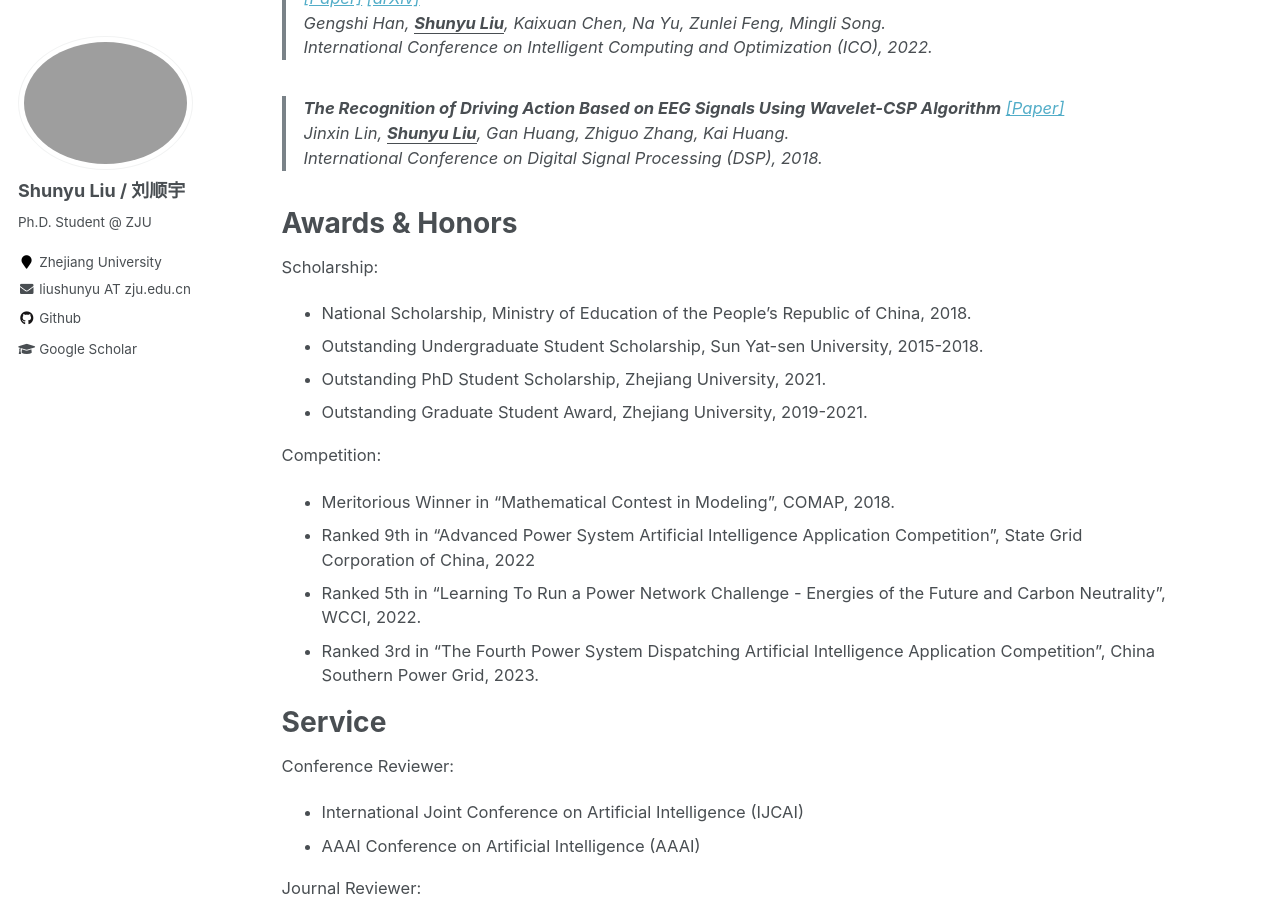
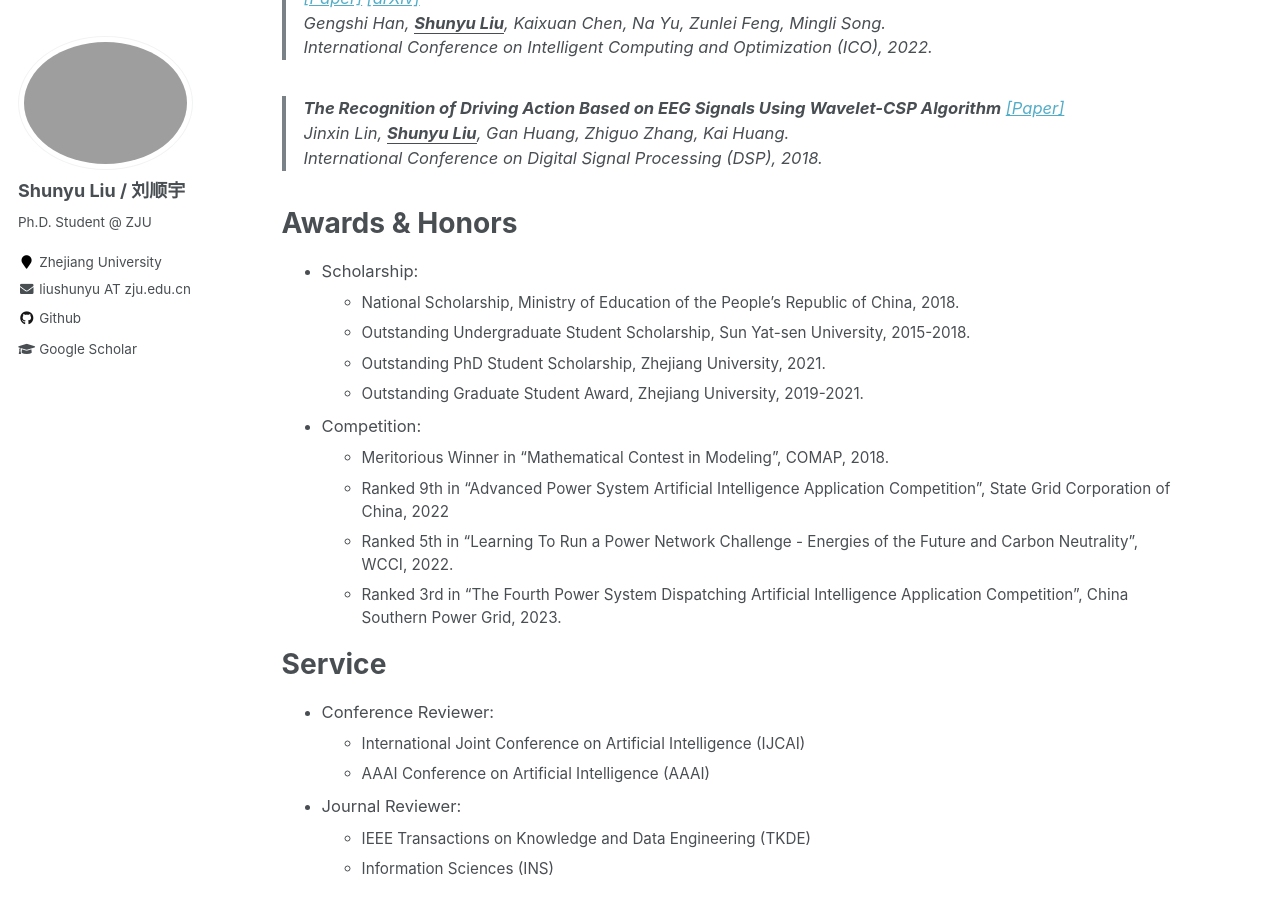
Before and after one commit to liushunyu/liushunyu.github.io, a Jekyll site: the page built from _pages/about.md, in a window 1280 px wide and 900 px high, scrolled down 1197 px. Built offline with Jekyll 4.4.1, drawn with Linux system fonts in a browser that asks for light colours.

Commit message:
Update about.md

```diff
--- a/_pages/about.md
+++ b/_pages/about.md
@@ -53,26 +53,26 @@ Selected Publications
 Awards & Honors
 ======
 
-Scholarship:
-- National Scholarship, Ministry of Education of the People's Republic of China, 2018.
-- Outstanding Undergraduate Student Scholarship, Sun Yat-sen University, 2015-2018.
-- Outstanding PhD Student Scholarship, Zhejiang University, 2021.
-- Outstanding Graduate Student Award, Zhejiang University, 2019-2021.
+- Scholarship:
+  - National Scholarship, Ministry of Education of the People's Republic of China, 2018.
+  - Outstanding Undergraduate Student Scholarship, Sun Yat-sen University, 2015-2018.
+  - Outstanding PhD Student Scholarship, Zhejiang University, 2021.
+  - Outstanding Graduate Student Award, Zhejiang University, 2019-2021.
 
-Competition:
-- Meritorious Winner in "Mathematical Contest in Modeling", COMAP, 2018.
-- Ranked 9th in "Advanced Power System Artificial Intelligence Application Competition", State Grid Corporation of China, 2022
-- Ranked 5th in "Learning To Run a Power Network Challenge - Energies of the Future and Carbon Neutrality", WCCI, 2022.
-- Ranked 3rd in "The Fourth Power System Dispatching Artificial Intelligence Application Competition", China Southern Power Grid, 2023.
+- Competition:
+  - Meritorious Winner in "Mathematical Contest in Modeling", COMAP, 2018.
+  - Ranked 9th in "Advanced Power System Artificial Intelligence Application Competition", State Grid Corporation of China, 2022
+  - Ranked 5th in "Learning To Run a Power Network Challenge - Energies of the Future and Carbon Neutrality", WCCI, 2022.
+  - Ranked 3rd in "The Fourth Power System Dispatching Artificial Intelligence Application Competition", China Southern Power Grid, 2023.
 
 
 Service
 ======
 
-Conference Reviewer:
-- International Joint Conference on Artificial Intelligence (IJCAI)
-- AAAI Conference on Artificial Intelligence (AAAI)
+- Conference Reviewer:
+  - International Joint Conference on Artificial Intelligence (IJCAI)
+  - AAAI Conference on Artificial Intelligence (AAAI)
 
-Journal Reviewer:
-- IEEE Transactions on Knowledge and Data Engineering (TKDE)
-- Information Sciences (INS)
+- Journal Reviewer:
+  - IEEE Transactions on Knowledge and Data Engineering (TKDE)
+  - Information Sciences (INS)
```
